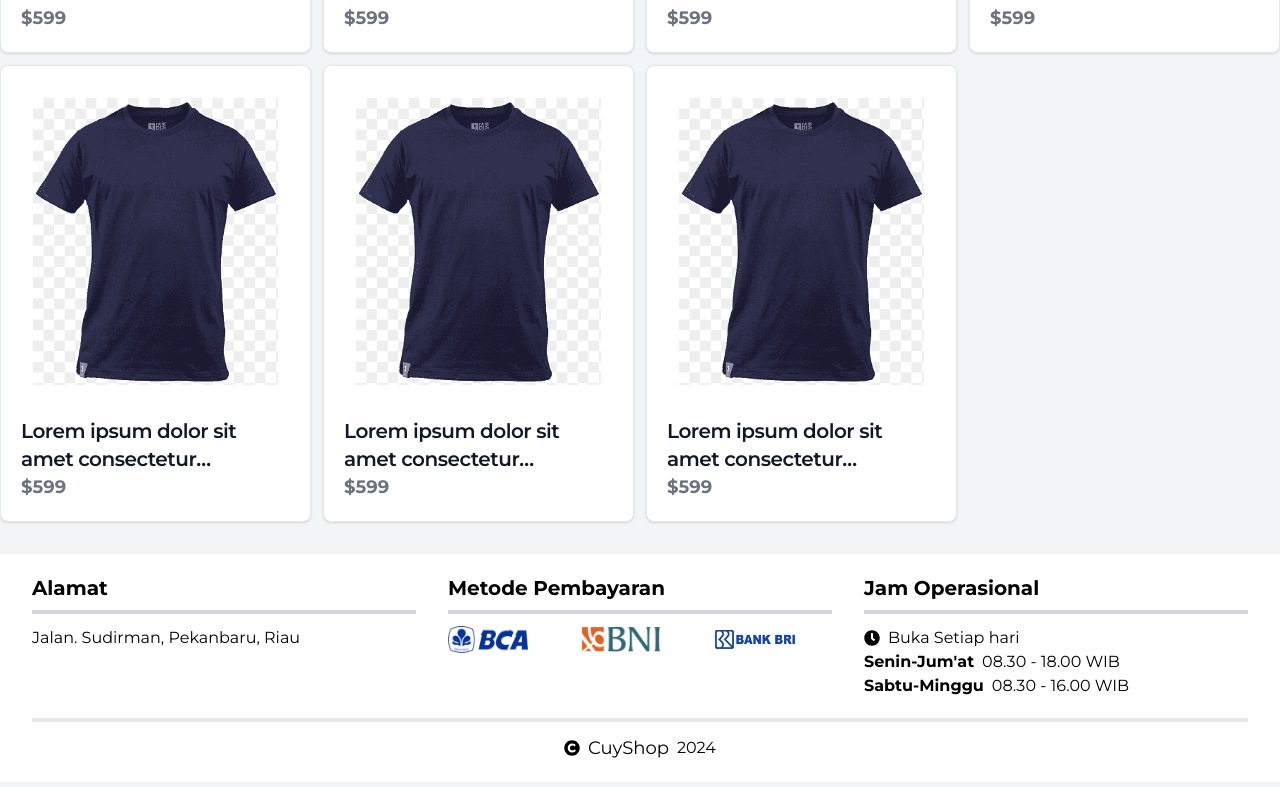
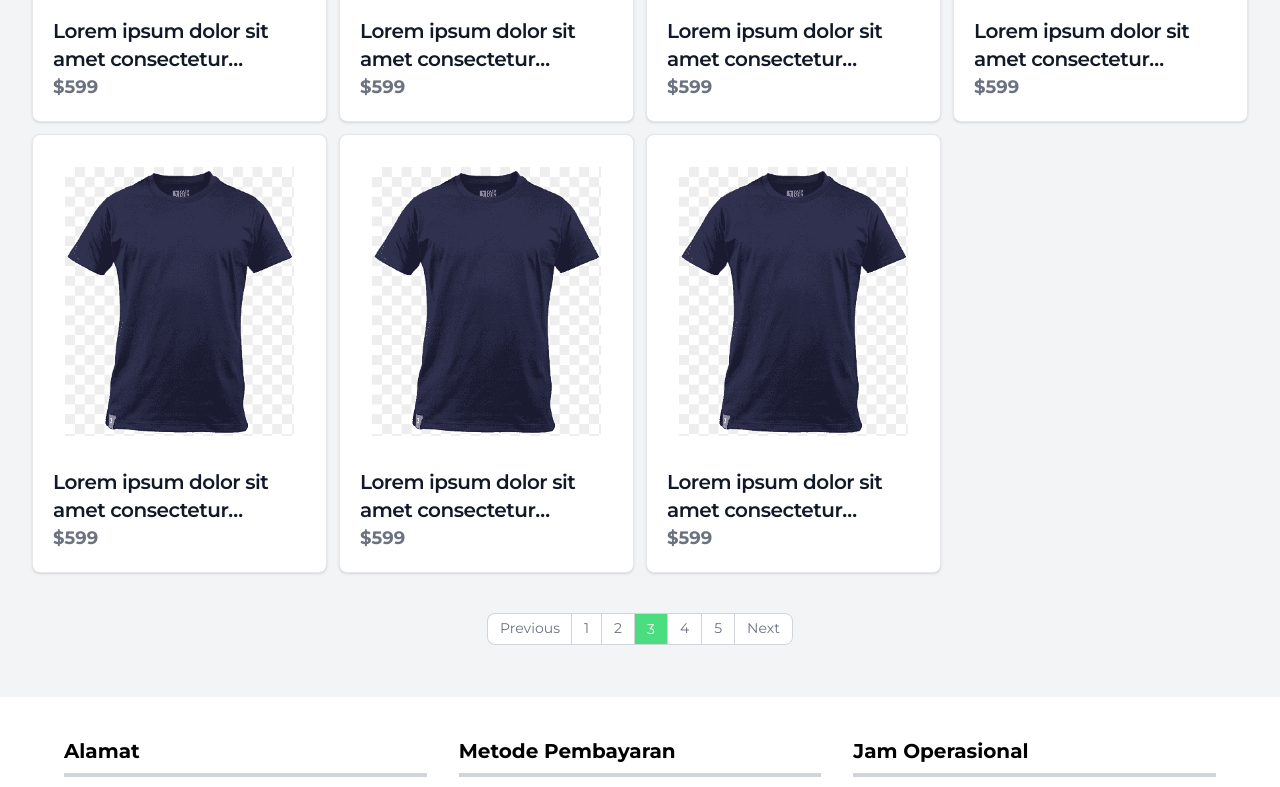
Before and after one commit to deddyrahmat/cuyshop-frontend, a React (Vite) app: page / in a window 1280 px wide. Shown: the part 560-1347 px from the top of the page. Built offline with nearby package versions, Linux system fonts and the light colour scheme; the HTML template or start-up script is replaced by a standard one.

Commit message:
style : update design home
update style design home

```diff
--- a/src/components/molecules/Card/index.tsx
+++ b/src/components/molecules/Card/index.tsx
@@ -1,10 +1,10 @@
 function Card() {
   return (
     <>
-      <div className="w-full max-w-sm bg-white border border-gray-200 rounded-lg shadow dark:bg-gray-800 dark:border-gray-700">
+      <div className="w-full bg-white border border-gray-200 rounded-lg shadow dark:bg-gray-800 dark:border-gray-700">
         <a href="#">
           <img
-            className="p-8 rounded-t-lg"
+            className="p-8 rounded-t-lg mx-auto"
             src="./dummy/black.png"
             alt="product image"
           />
--- /dev/null
+++ b/src/components/molecules/Pagination/index.tsx
@@ -0,0 +1,67 @@
+function Pagination() {
+  return (
+    <nav aria-label="Page navigation example">
+      <ul className="inline-flex -space-x-px text-sm">
+        <li>
+          <a
+            href="#"
+            className="flex items-center justify-center px-3 h-8 ms-0 leading-tight text-gray-500 bg-white border border-e-0 border-gray-300 rounded-s-lg hover:bg-gray-100 hover:text-gray-700 dark:bg-gray-800 dark:border-gray-700 dark:text-gray-400 dark:hover:bg-gray-700 dark:hover:text-white"
+          >
+            Previous
+          </a>
+        </li>
+        <li>
+          <a
+            href="#"
+            className="flex items-center justify-center px-3 h-8 leading-tight text-gray-500 bg-white border border-gray-300 hover:bg-gray-100 hover:text-gray-700 dark:bg-gray-800 dark:border-gray-700 dark:text-gray-400 dark:hover:bg-gray-700 dark:hover:text-white"
+          >
+            1
+          </a>
+        </li>
+        <li>
+          <a
+            href="#"
+            className="flex items-center justify-center px-3 h-8 leading-tight text-gray-500 bg-white border border-gray-300 hover:bg-gray-100 hover:text-gray-700 dark:bg-gray-800 dark:border-gray-700 dark:text-gray-400 dark:hover:bg-gray-700 dark:hover:text-white"
+          >
+            2
+          </a>
+        </li>
+        <li>
+          <a
+            href="#"
+            aria-current="page"
+            className="flex items-center justify-center px-3 h-8 text-white border border-gray-300 bg-green-400 hover:bg-green-600 hover:text-white dark:border-gray-700 dark:bg-green-700 dark:text-white"
+          >
+            3
+          </a>
+        </li>
+        <li>
+          <a
+            href="#"
+            className="flex items-center justify-center px-3 h-8 leading-tight text-gray-500 bg-white border border-gray-300 hover:bg-gray-100 hover:text-gray-700 dark:bg-gray-800 dark:border-gray-700 dark:text-gray-400 dark:hover:bg-gray-700 dark:hover:text-white"
+          >
+            4
+          </a>
+        </li>
+        <li>
+          <a
+            href="#"
+            className="flex items-center justify-center px-3 h-8 leading-tight text-gray-500 bg-white border border-gray-300 hover:bg-gray-100 hover:text-gray-700 dark:bg-gray-800 dark:border-gray-700 dark:text-gray-400 dark:hover:bg-gray-700 dark:hover:text-white"
+          >
+            5
+          </a>
+        </li>
+        <li>
+          <a
+            href="#"
+            className="flex items-center justify-center px-3 h-8 leading-tight text-gray-500 bg-white border border-gray-300 rounded-e-lg hover:bg-gray-100 hover:text-gray-700 dark:bg-gray-800 dark:border-gray-700 dark:text-gray-400 dark:hover:bg-gray-700 dark:hover:text-white"
+          >
+            Next
+          </a>
+        </li>
+      </ul>
+    </nav>
+  );
+}
+
+export default Pagination;
--- a/src/components/organisms/Footer/index.tsx
+++ b/src/components/organisms/Footer/index.tsx
@@ -2,8 +2,8 @@ import { FaClock, FaCopyright } from "react-icons/fa";
 
 function Footer() {
   return (
-    <footer className="py-5 px-8 bg-white mt-8">
-      <section className="flex flex-col lg:flex-row lg:items-start lg:justify-between gap-8">
+    <footer className="py-5 px-8 bg-white mt-8 ">
+      <section className="flex flex-col lg:flex-row lg:items-start lg:justify-between gap-8 2xl:container 2xl:mx-auto py-5 px-8 2xl:px-1">
         <article className=" w-full">
           <h2 className="text-lg lg:text-xl font-bold">Alamat</h2>
           <hr className="mt-2 mb-3 border-2 border-gray-300" />
@@ -53,8 +53,8 @@ function Footer() {
           </div>
         </article>
       </section>
-      <hr className="border-2 border-gray-200 mt-5 mb-3" />
-      <section className="flex items-center justify-center gap-2">
+      <hr className="border-2 border-gray-200 mt-5 mb-3 2xl:container 2xl:mx-auto px-8 2xl:px-1" />
+      <section className="flex items-center justify-center gap-2 2xl:container 2xl:mx-auto px-8 2xl:px-1">
         <p>
           <FaCopyright />
         </p>
--- a/src/components/organisms/Header/index.tsx
+++ b/src/components/organisms/Header/index.tsx
@@ -8,15 +8,17 @@ function Header() {
   const [isOpen, setIsOpen] = useState(false);
   return (
     <header className="mb-3">
-      <nav className="flex justify-between items-center py-5 px-8 bg-green-700">
-        <div className="bg-gray-200 p-3 rounded-lg">
-          <img src="./image/logo/logo.png" alt="logo" className="h-4 w-4" />
-        </div>
-        <FormSearch classNames="hidden md:flex" />
-        <div className="ml-3 flex justify-center items-center gap-1 bg-white  rounded-lg py-2 px-3">
-          <FaShoppingCart className="text-green-700 text-2xl" />
-          <span className="text-md">3</span>
-        </div>
+      <nav className=" bg-green-700 ">
+        <section className="2xl:container 2xl:mx-auto flex justify-between items-center py-5 px-8 2xl:px-1">
+          <section className="bg-gray-200 p-3 rounded-lg">
+            <img src="./image/logo/logo.png" alt="logo" className="h-4 w-4" />
+          </section>
+          <FormSearch classNames="hidden md:flex" />
+          <section className="ml-3 flex justify-center items-center gap-1 bg-white  rounded-lg py-2 px-3">
+            <FaShoppingCart className="text-green-700 text-2xl" />
+            <span className="text-md">3</span>
+          </section>
+        </section>
       </nav>
 
       {/* VERSION MOBILE */}
@@ -85,8 +87,8 @@ function Header() {
       </nav>
 
       {/* VERSION TABLET UP */}
-      <nav className="hidden md:flex justify-between items-center py-5 px-8 bg-white">
-        <div>
+      <nav className=" bg-white">
+        <section className="2xl:container 2xl:mx-auto hidden md:flex md:justify-between md:items-center py-5 px-8 2xl:px-1">
           <ul className="font-medium flex flex-col p-4 md:p-0 mt-4 border border-gray-100 rounded-lg bg-gray-50 md:flex-row md:space-x-8 rtl:space-x-reverse md:mt-0 md:border-0 md:bg-white dark:bg-gray-800 md:dark:bg-gray-900 dark:border-gray-700">
             <li>
               <a
@@ -122,9 +124,7 @@ function Header() {
               </a>
             </li>
           </ul>
-        </div>
 
-        <div>
           <ul className="font-medium flex flex-col p-4 md:p-0 mt-4 border border-gray-100 rounded-lg bg-gray-50 md:flex-row md:space-x-8 rtl:space-x-reverse md:mt-0 md:border-0 md:bg-white dark:bg-gray-800 md:dark:bg-gray-900 dark:border-gray-700">
             <li>
               <a
@@ -143,7 +143,7 @@ function Header() {
               </a>
             </li>
           </ul>
-        </div>
+        </section>
       </nav>
     </header>
   );
--- a/src/components/organisms/ListCardProducts/index.tsx
+++ b/src/components/organisms/ListCardProducts/index.tsx
@@ -1,8 +1,14 @@
 import Card from "../../molecules/Card";
+import Pagination from "../../molecules/Pagination";
 
 function ListCardProducts() {
   return (
-    <div className="grid grid-cols-1 md:grid-cols-3 lg:grid-cols-4 gap-3">
+    <section className="2xl:container 2xl:mx-auto py-5 px-8 2xl:px-1">
+      <section className="flex lg:items-end flex-col lg:flex-row gap-2 mb-5">
+        <h1 className="font-bold ">Produk Baru</h1>
+        <hr className="w-11/12 border border-green-600" />
+      </section>
+      <section className="grid grid-cols-1  md:grid-cols-3 lg:grid-cols-4 gap-3">
         <Card />
         <Card />
         <Card />
@@ -10,7 +16,12 @@ function ListCardProducts() {
         <Card />
         <Card />
         <Card />
-    </div>
+      </section>
+
+      <section className="flex justify-center mt-8 lg:mt-10">
+        <Pagination />
+      </section>
+    </section>
   );
 }
 
```
Lines whose indentation alone changed are shown as unchanged.
